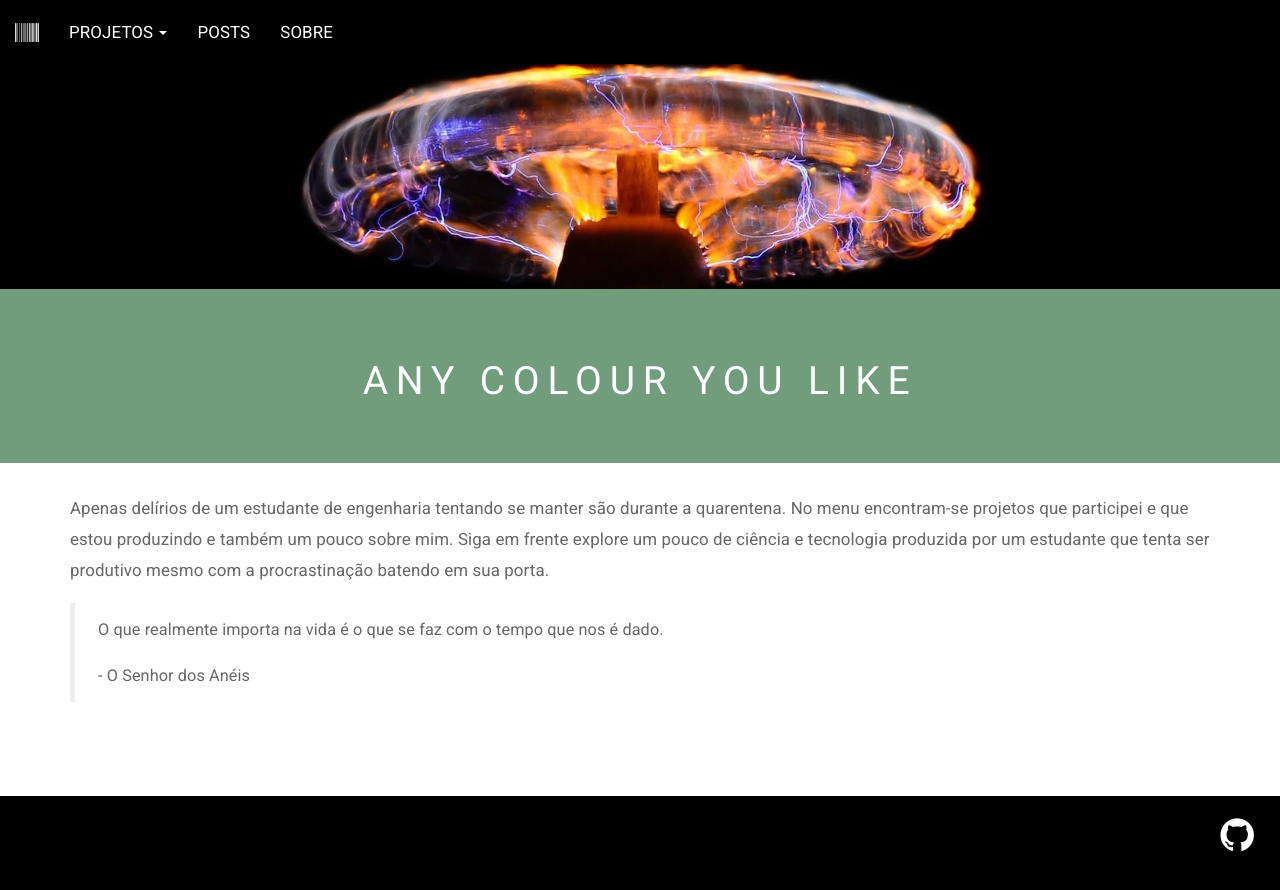
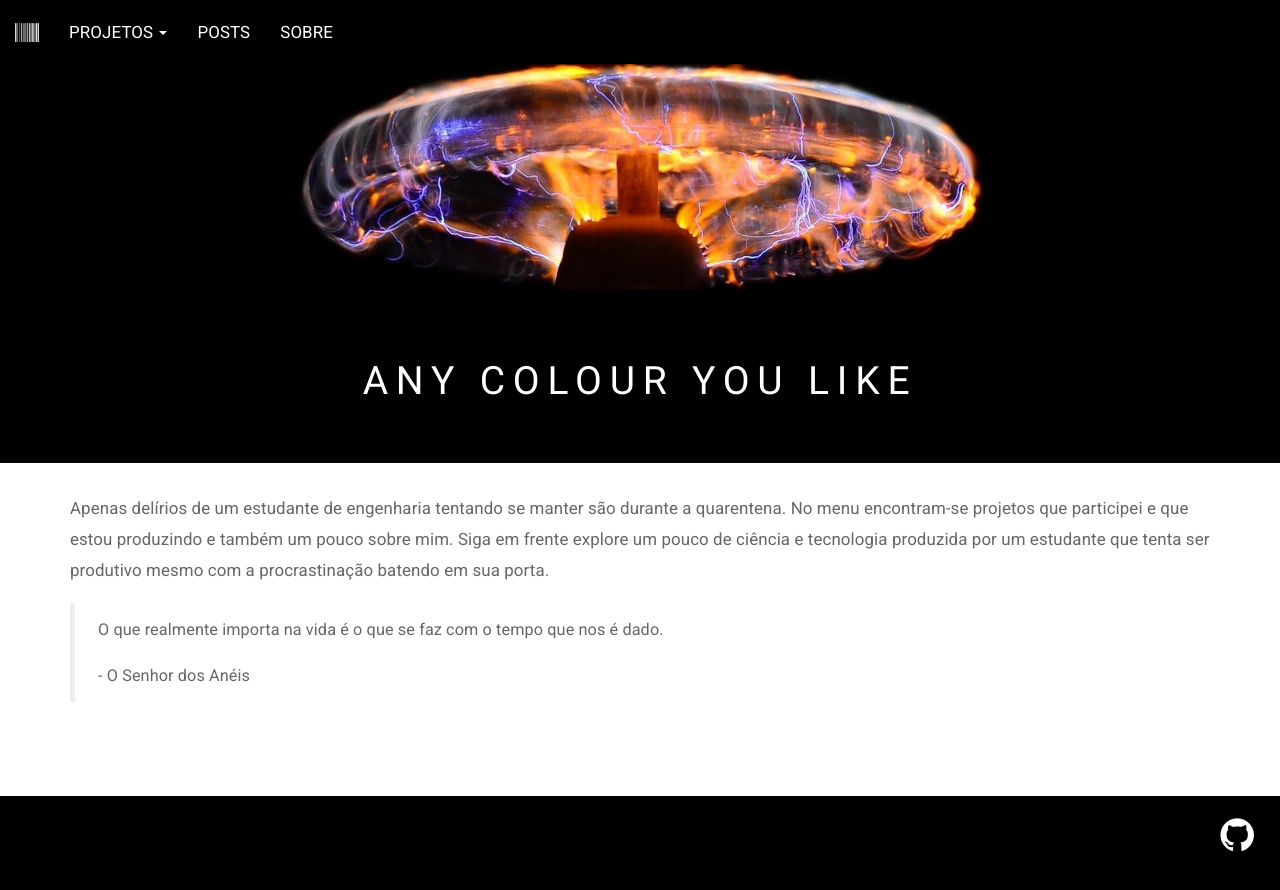
Before and after one commit to mvsn-ufrn/mvsn-ufrn.github.io, a Jekyll site: the page built from index.html, in a window 1280 px wide. Shown: the top 890 px of the page. Built offline with Jekyll 4.4.1, drawn with Linux system fonts in a browser that asks for light colours; the list of posts is cut into pages by our own code.

Commit message:
Update header.html

```diff
--- a/_includes/header.html
+++ b/_includes/header.html
@@ -50,7 +50,7 @@
 			src="/assets/images/{{page.id}}/top.jpg" class="img-responsive">
 		{% endif %}
 
-	<div class="jumbotron bg-dark text-white">
+	<div style="background:black !important" class="jumbotron">
 
 		<h1 class="text-center">{{ page.title }}</h1>
 
```
